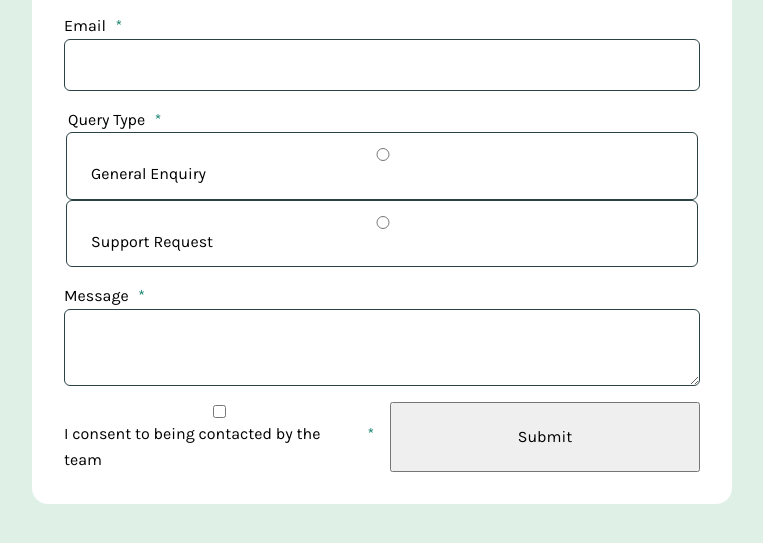
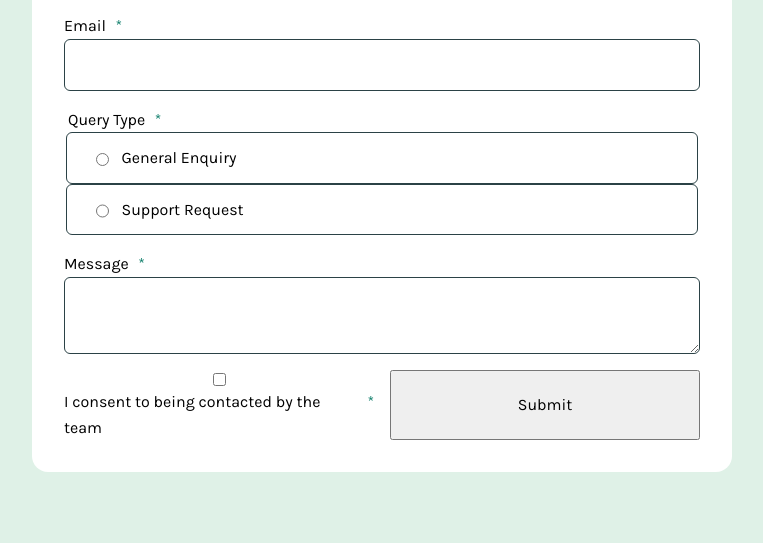
Before and after one commit to Annie-Huang/fem-contact-form, a website: page index.html in a window 1280 px wide. Shown: the part 171-714 px from the top of the page, without its empty margins (258-1021 px from the left). Drawn offline with Linux system fonts and the light colour scheme.

Commit message:
Make the .form-group that is a radio button flex layout

```diff
--- a/style.css
+++ b/style.css
@@ -108,6 +108,11 @@
     }
   }
 
+  .form-group:has([type='radio']) {
+    display: flex;
+    gap: 1ch;
+  }
+
   .form-group:has([type='radio']:checked) {
     background-color: var(--pale-green);
     border-color: var(--green);
```
